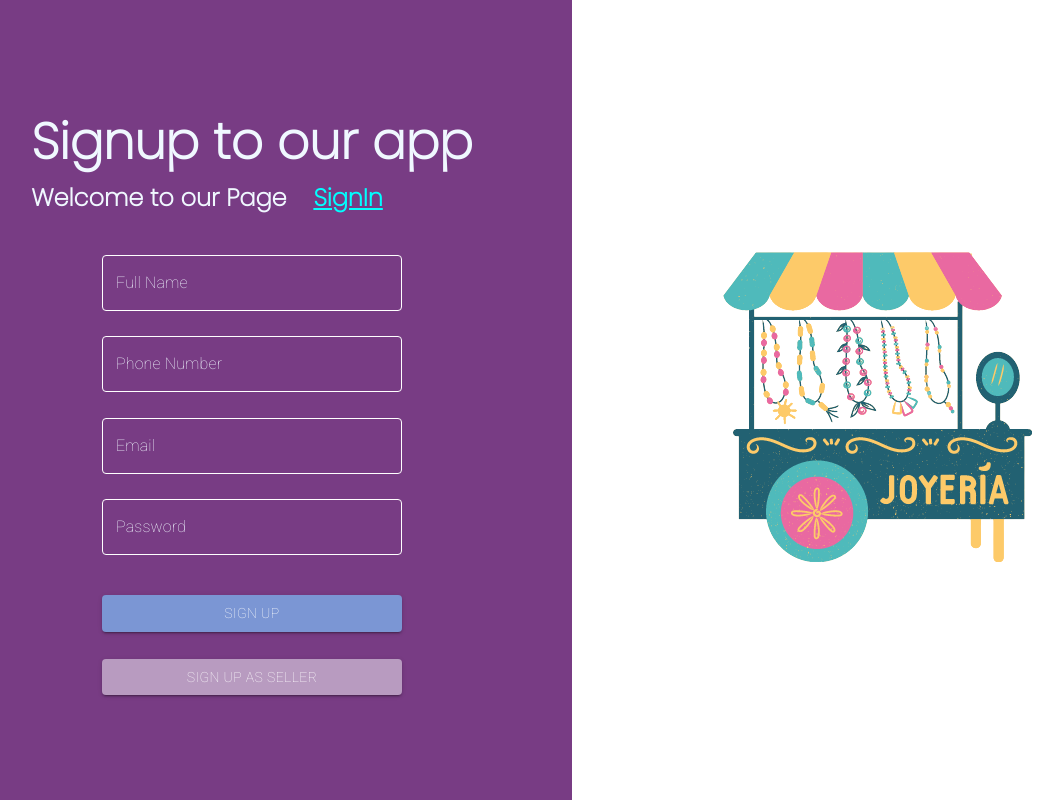
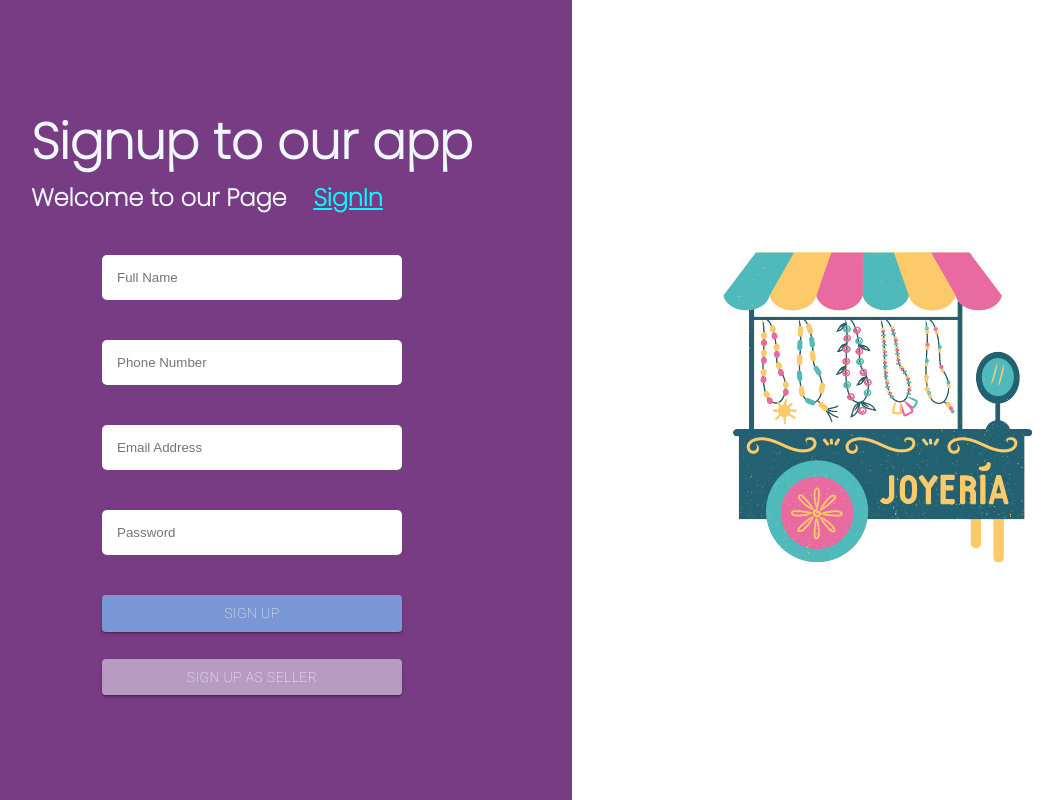
Before and after one commit to Rishav-code-bit/HelpingHand, a React (Create React App) app: page /signup in a window 1280 px wide. Shown: the whole page, without its empty margins (68-1131 px from the left). Built offline with nearby package versions, Linux system fonts and the light colour scheme; the HTML template or start-up script is replaced by a standard one; a web font is replaced by a local one.

Commit message:
made design

```diff
--- a/src/components/LoginPage/Login.js
+++ b/src/components/LoginPage/Login.js
@@ -2,21 +2,9 @@ import React from 'react'
 import './Login.css'
 import image from '../../images/img2.png'
 import { Link } from 'react-router-dom'
-import TextField from '@material-ui/core/TextField';
 import { Button } from '@mui/material';
-import { withStyles } from '@material-ui/core/styles';
 
 function Login() {
-
-  const CssTextField = withStyles({
-     root: {
-      '& label.Mui-focused': { color: 'white', },
-      '& .MuiInput-underline:after': { borderBottomColor: 'yellow', },
-      '& .MuiOutlinedInput-root': { '& fieldset': { borderColor: 'white', },
-      '&:hover fieldset': { borderColor: 'white', },
-      '&.Mui-focused fieldset': { borderColor: 'yellow', }, }, },
-  })(TextField);
-
 
   return (
     <div className='login-body-container'>
@@ -26,8 +14,8 @@ function Login() {
             <h3>Welcome to our Page <Link className='login-link' to = "/signup">SignUp</Link></h3>
           </div>
           <div className='login-form'>
-            <CssTextField id="standard-basic" type="email" label="Email" variant="outlined" InputLabelProps={{style: {color: 'aliceblue'}}}/>
-            <CssTextField className='login-text' id="standard-basic" type="password" label="Password" variant="outlined" InputLabelProps={{style: {color: 'aliceblue'}}} />
+            <input className='login-input' placeholder='Email Address' id="standard-basic" type="email" label="Email" variant="outlined" InputLabelProps={{style: {color: 'aliceblue'}}}/>
+            <input className='login-input' placeholder='Password' id="standard-basic" type="password" label="Password" variant="outlined" InputLabelProps={{style: {color: 'aliceblue'}}} />
           </div>
           <div className='login-buttons'>
               <Button className='seller-button-user' variant='contained'>Sign In</Button>
--- a/src/components/LoginPage/SignUp.css
+++ b/src/components/LoginPage/SignUp.css
@@ -54,3 +54,9 @@
     justify-content: space-between;
     height: 100px;
 }
+
+.login-input{
+    padding: 15px;
+    border-radius: 5px;
+    border: none;
+}
--- a/src/components/LoginPage/SignUp.js
+++ b/src/components/LoginPage/SignUp.js
@@ -2,21 +2,10 @@ import React, { useState } from 'react'
 import './SignUp.css'
 import image from '../../images/img3.png'
 import { Link } from 'react-router-dom'
-import TextField from '@material-ui/core/TextField';
 import { Button } from '@mui/material';
 import UserService from '../../services/UserService';
-import { withStyles } from '@material-ui/core/styles';
 
 function SignUp() {
-
-  const CssTextField = withStyles({
-    root: {
-     '& label.Mui-focused': { color: 'white', },
-     '& .MuiInput-underline:after': { borderBottomColor: 'yellow', },
-     '& .MuiOutlinedInput-root': { '& fieldset': { borderColor: 'white', },
-     '&:hover fieldset': { borderColor: 'white', },
-     '&.Mui-focused fieldset': { borderColor: 'yellow', }, }, },
-  })(TextField);
 
     const [user, setUser] = useState({
       name: "",
@@ -51,10 +40,10 @@ function SignUp() {
             <h3>Welcome to our Page <Link className='login-link' to = "/login">SignIn</Link></h3>
           </div>
           <div className='signup-form'>
-            <CssTextField name='name' value={user.name} onChange={(e) => handleChange(e)} id="standard-basic" type="name" label="Full Name" variant="outlined" InputLabelProps={{style: {color: 'aliceblue'}}} />
-            <CssTextField name='phone' value={user.phone} onChange={(e) => handleChange(e)} id="standard-basic" type="phonenumber" label="Phone Number" variant="outlined" InputLabelProps={{style: {color: 'aliceblue'}}} />
-            <CssTextField name='email' value={user.email} onChange={(e) => handleChange(e)} id="standard-basic" type="email" label="Email" variant="outlined" InputLabelProps={{style: {color: 'aliceblue'}}} />
-            <CssTextField name='password' value={user.password} onChange={(e) => handleChange(e)} id="standard-basic" type="password" label="Password" variant="outlined"  InputLabelProps={{style: {color: 'aliceblue'}}}/>
+            <input className='login-input' placeholder='Full Name' name='name' value={user.name} onChange={(e) => handleChange(e)} id="standard-basic" type="name" label="Full Name" variant="outlined" InputLabelProps={{style: {color: 'aliceblue'}}} />
+            <input className='login-input' placeholder='Phone Number' name='phone' value={user.phone} onChange={(e) => handleChange(e)} id="standard-basic" type="phonenumber" label="Phone Number" variant="outlined" InputLabelProps={{style: {color: 'aliceblue'}}} />
+            <input className='login-input' placeholder='Email Address' name='email' value={user.email} onChange={(e) => handleChange(e)} id="standard-basic" type="email" label="Email" variant="outlined" InputLabelProps={{style: {color: 'aliceblue'}}} />
+            <input className='login-input' placeholder='Password' name='password' value={user.password} onChange={(e) => handleChange(e)} id="standard-basic" type="password" label="Password" variant="outlined"  InputLabelProps={{style: {color: 'aliceblue'}}}/>
           </div>
           <div className='signup-buttons'>
               <Button className='seller-button-user' onClick={saveUser} variant='contained'>Sign Up</Button>
```
